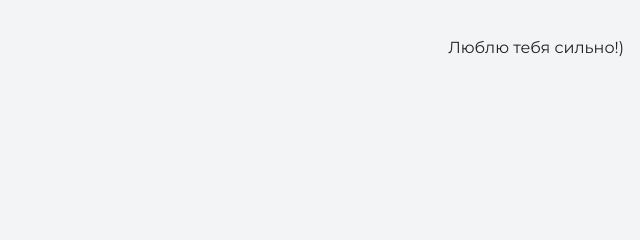
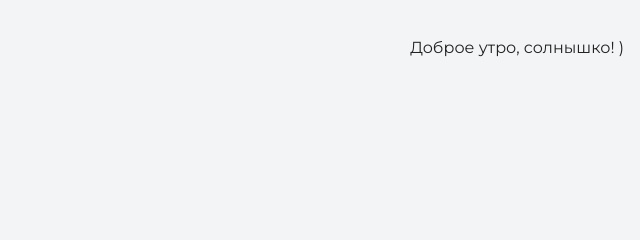
Before and after one commit to s1kth/my-site, a plain HTML site: page index.html in a window 1280 px wide. Shown: the top 240 px of the page, 640-1280 px from the left. Drawn offline with nearby package versions, Linux system fonts and the light colour scheme.

Commit message:
Изменение текста

```diff
--- a/index.html
+++ b/index.html
@@ -4,13 +4,13 @@
     <link href="https://fonts.googleapis.com/css?family=Montserrat:400,500,700|Old+Standard+TT&display=swap&subset=cyrillic" rel="stylesheet">
     <meta charset="UTF-8">
     <link rel="stylesheet" href="style.css">
-    <title>с добрым утром, Сашенька</title>
+    <title>мой сайт</title>
   </head>
 
   <body>
     <header class="page-header">
       <div class="container">
-      Люблю тебя сильно!) </div>
+      Доброе утро, солнышко! ) </div>
     </header>
 
     <section class="hero-image">
```
